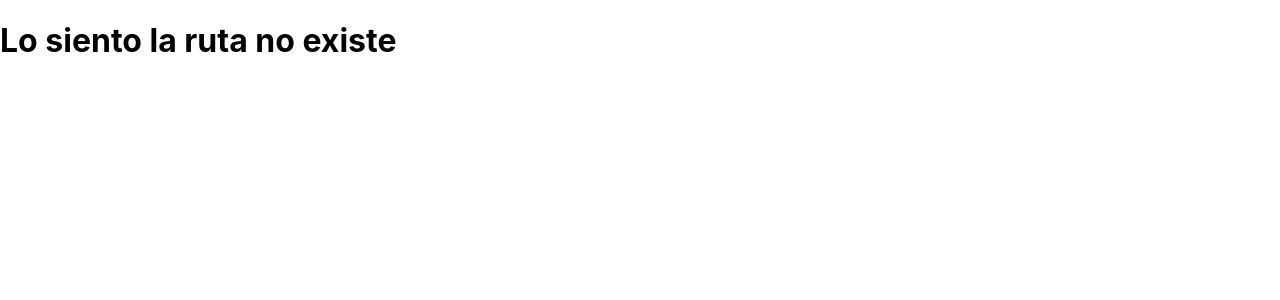
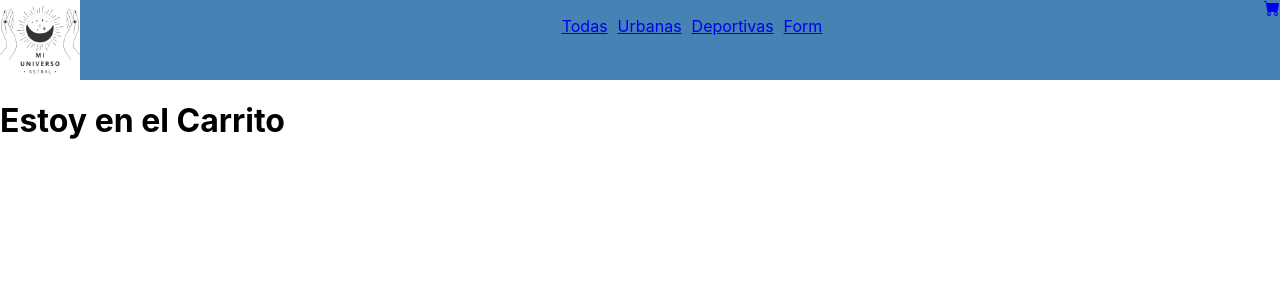
Before and after one commit to Fer-Gutierrez/ClaseReact, a React (Create React App) app: page /cart in a window 1280 px wide. Shown: the top 300 px of the page. Built offline with nearby package versions, Linux system fonts and the light colour scheme.

Commit message:
AlertToastify-agregado

```diff
--- a/package.json
+++ b/package.json
@@ -15,6 +15,7 @@
     "react-icons": "^4.8.0",
     "react-router-dom": "^6.10.0",
     "react-scripts": "5.0.1",
+    "react-toastify": "^9.1.2",
     "web-vitals": "^2.1.4"
   },
   "scripts": {
--- a/src/App.js
+++ b/src/App.js
@@ -16,6 +16,9 @@ import FetchDeHookContainer from "./components/FetchDeHook/FetchDeHookContainer"
 import CicloVidaCompContainer from "./components/CicloVidaComponente/CicloVidaCompContainer";
 import ItemListContainer from "./components/ItemList/ItemListContainer";
 import Formulario from "./components/Form/Formulario";
+import CartContainer from "./components/Cart/CartContainer";
+import { ToastContainer } from "react-toastify";
+import AlertToastify from "./utils/alerts/Error/AlertToastifyError";
 
 function App() {
   let saludo = "hola como estas?";
@@ -39,11 +42,13 @@ function App() {
           <Route path="/itemDetail/:id" element={<ItemDetailContainer />} />
           <Route path="/Signup" element={<h1>Aca deberias registrarte</h1>} />
           <Route path="/form" element={<Formulario />} />
+          <Route path="/cart" element={<CartContainer />} />
         </Route>
 
         {/* Para rutas que no existen */}
         <Route path="*" element={<h1>Lo siento la ruta no existe</h1>} />
       </Routes>
+      <AlertToastify />
     </BrowserRouter>
   );
 }
--- /dev/null
+++ b/src/components/Cart/Cart.jsx
@@ -0,0 +1,11 @@
+import React from 'react'
+
+const Cart = () => {
+  return (
+    <div>
+      <h1>Estoy en el Carrito</h1>
+    </div>
+  )
+}
+
+export default Cart
--- /dev/null
+++ b/src/components/Cart/CartContainer.jsx
@@ -0,0 +1,12 @@
+import React from "react";
+import Cart from "./Cart";
+
+const CartContainer = () => {
+  return (
+    <div>
+      <Cart />
+    </div>
+  );
+};
+
+export default CartContainer;
--- a/src/components/Counter/CounterContainer.jsx
+++ b/src/components/Counter/CounterContainer.jsx
@@ -1,3 +1,4 @@
+import { toast } from "react-toastify";
 import Counter from "./Counter";
 //Inmutabilidad de los componentes:
 //Esto sucede porque cada vez qeu un estado del componente cambia el componente se vuelve a renderizar. Por ello debemos utilizar los States() = Estados.
@@ -5,6 +6,7 @@ import Counter from "./Counter";
 //Para hacer uso de un Hook debo importarlo desde la libreria de React --> useState()
 
 import { useState } from "react"; //Es un arreglo.
+import UseAlert from "../../utils/alerts/UseAlert";
 //En la posicion 0 va a tener el valor (estado).
 //En la posicion 1 va a tener una funcion que se utiliza para cambiar el estado
 
@@ -12,21 +14,21 @@ import { useState } from "react"; //Es un arreglo.
 const CounterContainer = ({ stock, onAdd }) => {
   //Desestructuramos el arroglo useState():
   const [counter, setCounter] = useState(0);
+  const { alertError } = UseAlert("");
 
   //Para modificar el valor del useState() debe llamar a la funcion de cambio y en los () colocarle el valor que quiero que tenga el useState()
   const sumar = () => {
     counter < stock
       ? setCounter(counter + 1)
-      : alert(`El stock máximo es ${stock}`); //aqui no funcionan las abreviaciones (counter++) o (counter +=) o (counter = counter +1)
+      : alertError(`La cantidad máxima es ${stock}`);
+    //aqui no funcionan las abreviaciones (counter++) o (counter +=) o (counter = counter +1)
   };
 
   const restar = () => {
     counter > 1
       ? setCounter(counter - 1)
-      : alert(`La cantidad no puede ser menor a 0`);
+      : alertError(`La cantidad no puede ser menor a una unidad`);
   };
-
-
 
   // const sumar10 = () => {
   //   setCounter(counter + 10);
--- a/src/components/Form/Formulario.jsx
+++ b/src/components/Form/Formulario.jsx
@@ -2,7 +2,7 @@ import { useState } from "react";
 
 const Formulario = () => {
   const [numero, setNumero] = useState(0);
-  const sumar = num => {
+  const sumar = (num) => {
     setNumero(numero + num);
   };
 
@@ -12,15 +12,15 @@ const Formulario = () => {
     telefono: "",
   });
 
-  const handlerChange = e => {
-    //[e.target.value] --> Es DotNotation: se usa cuando me llega la propiedad como string y no como parametro del objeto.
+  const handlerChange = (e) => {
+    //[e.target.value] --> Es BracketNotation: se usa cuando me llega la propiedad como string y no como parametro del objeto.
     // console.log(e) //si consologeo e y me fijo como viene e.target.name va a venir como "string"
     setUserData({ ...userData, [e.target.name]: e.target.value });
   };
 
   console.log(userData);
 
-  const envioDeFormulario = e => {
+  const envioDeFormulario = (e) => {
     e.preventDefault();
     console.log(userData);
 
@@ -59,9 +59,10 @@ const Formulario = () => {
           value={userData.telefono}
           placeholder="Ingresa tu telefono"
         />
+        {/* Automaticamente el boton dentro de un formulario es de type="submit" */}
         <button type="submit">Enviar</button>
         {/* El boton de type="buttom" no evia en formulario, es decir no tiene por defecto el type="submit" */}
-        <button type="buttom">Cancelar</button>
+        <button type="button">Cancelar</button>
       </form>
     </div>
   );
--- a/src/components/Navbar/Navbar.jsx
+++ b/src/components/Navbar/Navbar.jsx
@@ -42,9 +42,12 @@ export const Navbar = ({ color }) => {
           <Link to={`/`}>Todas</Link>
           <Link to={`/category/urbanas`}>Urbanas</Link>
           <Link to={`/category/deportivas`}>Deportivas</Link>
+          <Link to={`/form`}>Form</Link>
         </ul>
 
-        <CartWidget />
+        <Link to={"/cart"}>
+          <CartWidget />
+        </Link>
       </div>
 
       <Outlet />
--- /dev/null
+++ b/src/utils/alerts/Error/AlertToastify.module.css
@@ -0,0 +1,10 @@
+:root {
+  --toastify-color-error: #f04b4b;
+  --toastify-text-color-error: #fff;
+  --toastify-font-family: sans-serif;
+
+  --toastify-toast-width: 320px;
+  --toastify-toast-background: #fff;
+  --toastify-toast-min-height: 64px;
+  --toastify-toast-max-height: 800px;
+}
--- /dev/null
+++ b/src/utils/alerts/Error/AlertToastifyError.jsx
@@ -0,0 +1,14 @@
+import React from "react";
+import { ToastContainer } from "react-toastify";
+import "react-toastify/dist/ReactToastify.css";
+import styles from "./AlertToastify.module.css";
+
+const AlertToastify = () => {
+  return (
+    <div>
+      <ToastContainer newestOnTop limit={4} />
+    </div>
+  );
+};
+
+export default AlertToastify;
--- /dev/null
+++ b/src/utils/alerts/UseAlert.js
@@ -0,0 +1,21 @@
+import { toast } from 'react-toastify';
+
+const UseAlert = () => {
+
+    const alertError = mensaje =>{
+        toast.error(mensaje, {
+            position: "top-right",
+            autoClose: 3000,
+            hideProgressBar: true,
+            closeOnClick: true,
+            pauseOnHover: true,
+            draggable: true,
+            progress: undefined,
+            theme: "colored",
+            });
+    };
+
+  return {alertError}
+}
+
+export default UseAlert
```
Also changed, not shown: 1 other file (tests, documents, lock files or other folders).
